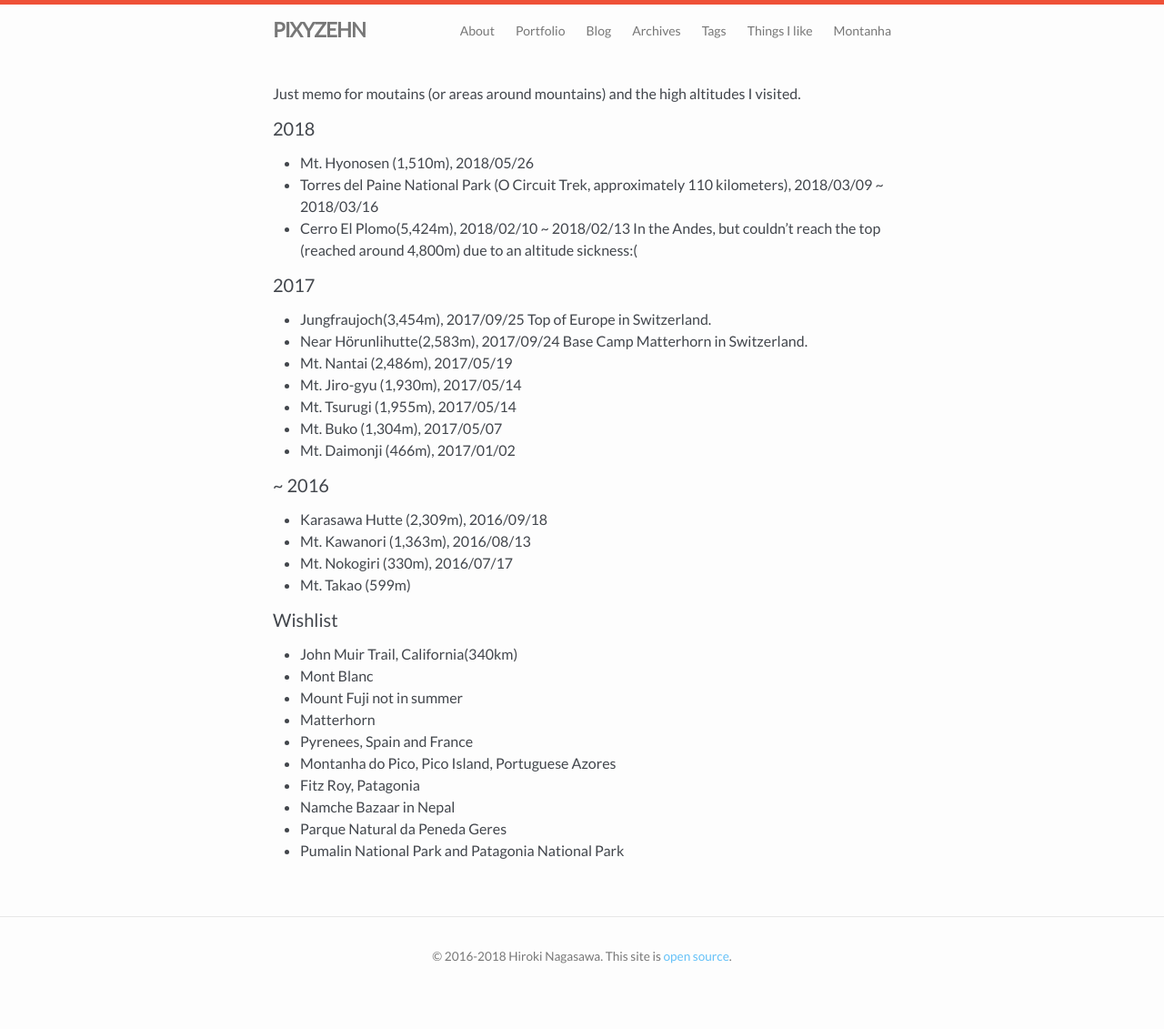
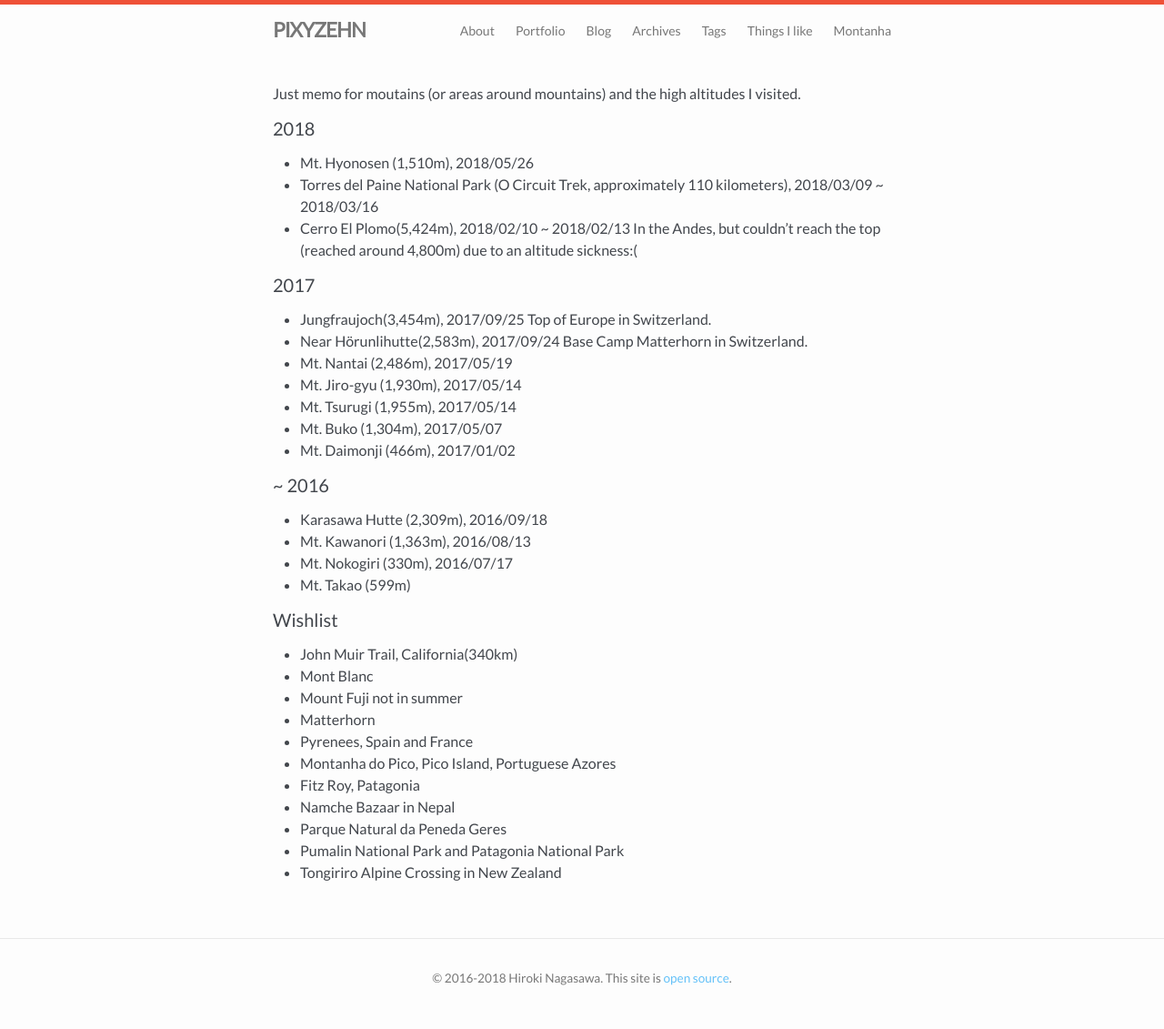
Before and after one commit to pixyzehn/pixyzehn.com, a Jekyll site: the page built from pages/mountain.md, in a window 1280 px wide. Shown: the whole page at 91% size. Built offline with Jekyll 4.4.1, drawn with Linux system fonts in a browser that asks for light colours; nearby versions of some CDN libraries; library files that are not in the unit come from our copies; before the commit the page ends 1107 px from its top, so only the background shows below that.

Commit message:
Update page

```diff
--- a/pages/mountain.md
+++ b/pages/mountain.md
@@ -43,3 +43,4 @@ Just memo for moutains (or areas around mountains) and the high altitudes I visi
 - Namche Bazaar in Nepal
 - Parque Natural da Peneda Geres
 - Pumalin National Park and Patagonia National Park
+- Tongiriro Alpine Crossing in New Zealand
```
